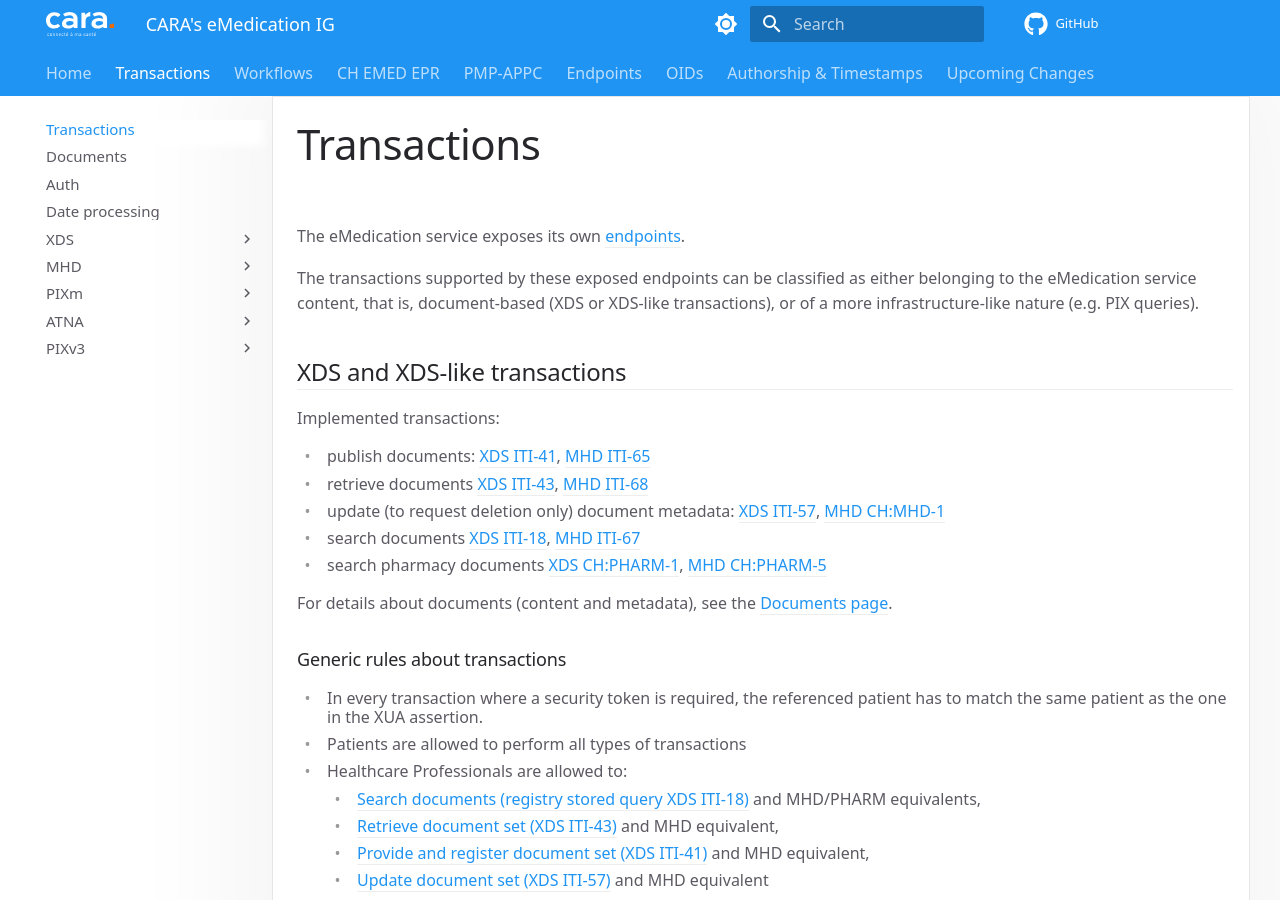
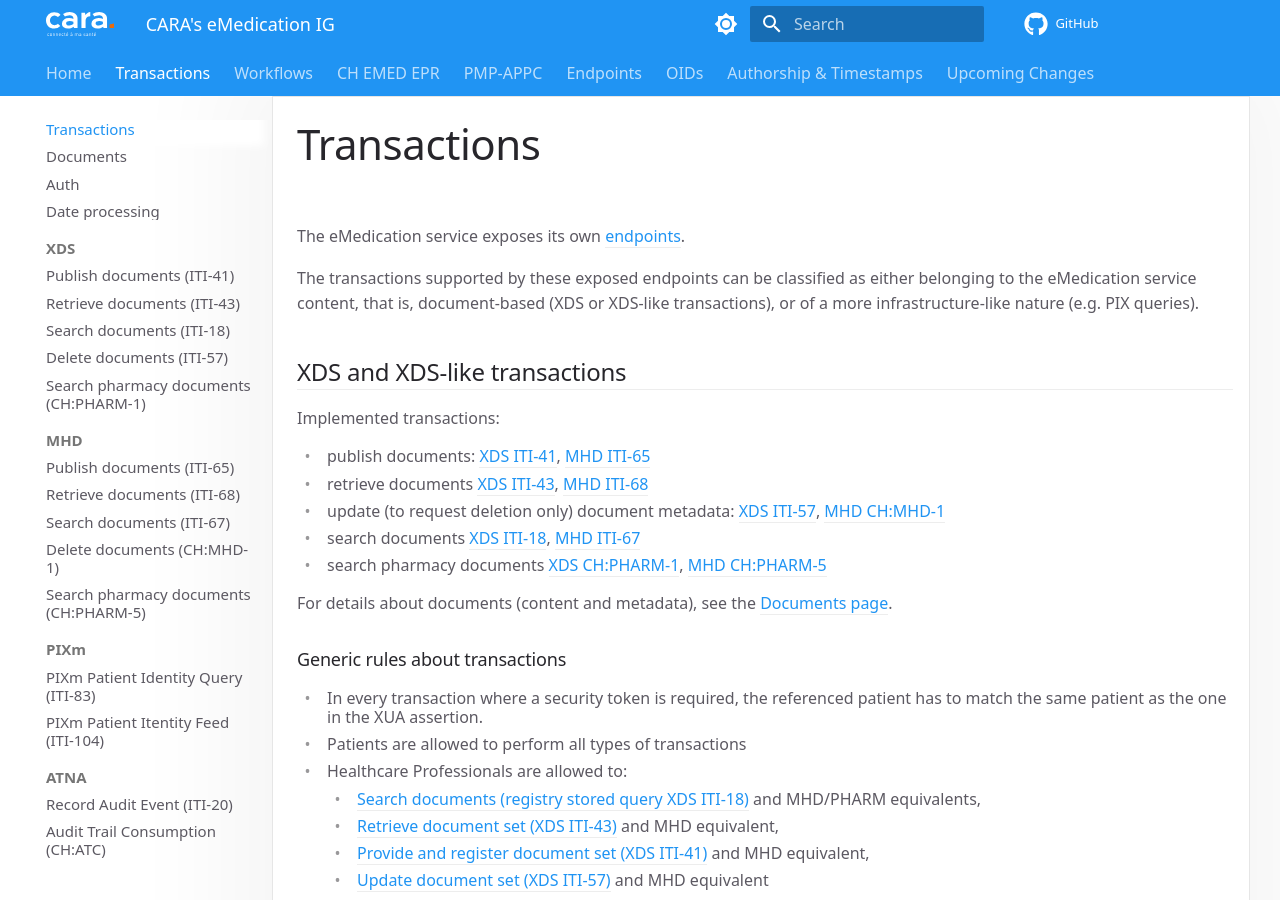
Before and after one commit to CARA-ch/emed-service-guide, an MkDocs documentation site: the page built from docs/transactions/index.md, in a window 1280 px wide and 900 px high. Built offline with MkDocs 1.6.1 and Material for MkDocs 9.7.7, drawn with Linux system fonts in a browser that asks for light colours; comment, search, counter and statistics services are not loaded.

Commit message:
Added: Documentation functions to facilitate navigation and readability

```diff
--- a/mkdocs.yml
+++ b/mkdocs.yml
@@ -61,11 +61,15 @@ theme:
     repo: fontawesome/brands/github
   font: false
   features:
+    - content.code.annotate
+    - content.code.copy
+    - navigation.indexes
+    - navigation.prune
+    - navigation.sections
     - navigation.tabs
-    - navigation.indexes
+    - navigation.top
+    - search.suggest
     - toc.integrate
-    - content.code.annotate
-    - search.suggest
   palette:
     - scheme: default
       primary: blue
```
